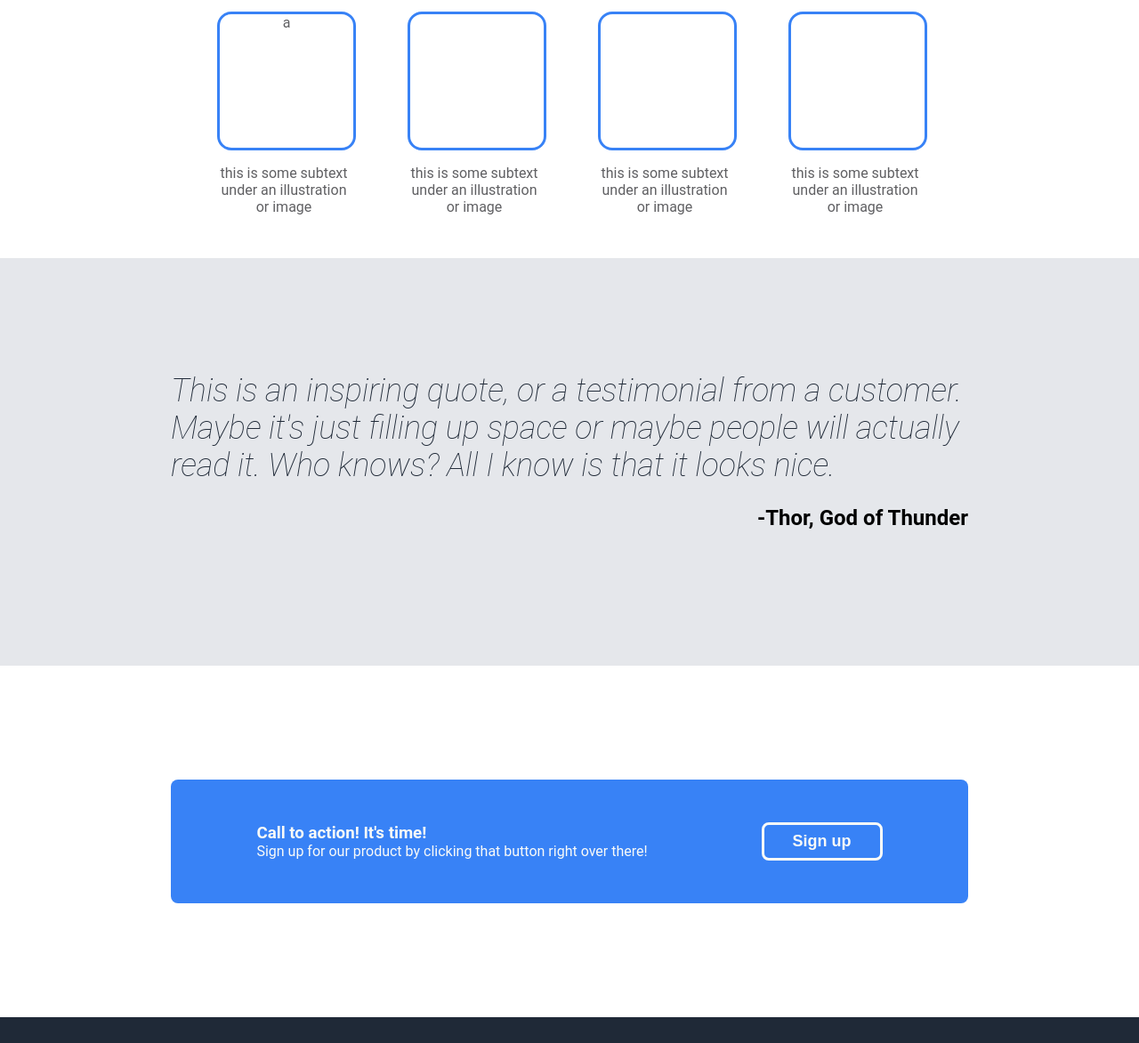
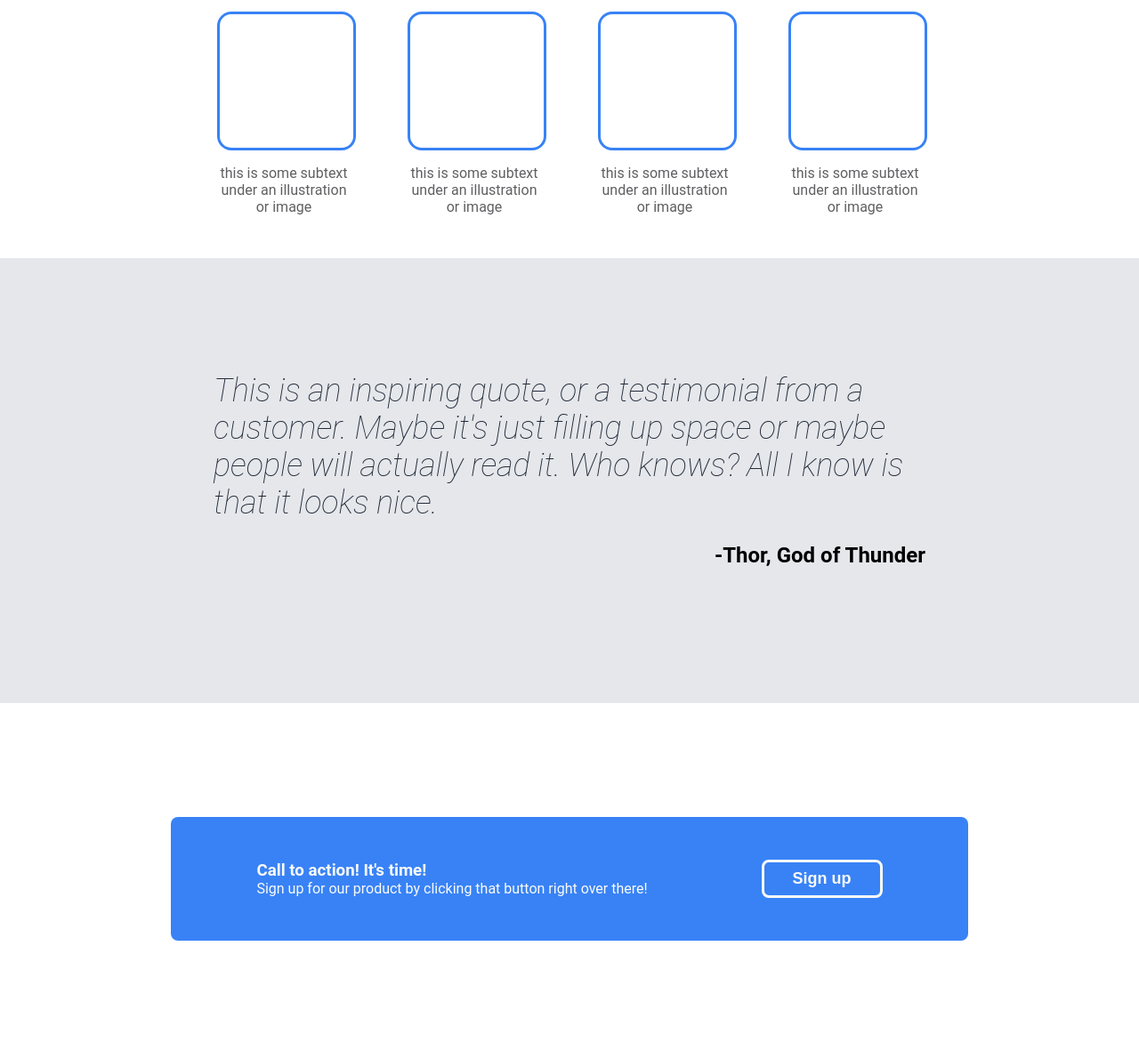
Before and after one commit to IanTGW/foundations-landing-page, a plain HTML site: page index.html in a window 1280 px wide. Shown: the part 641-1813 px from the top of the page at 89% size. Drawn offline with Linux system fonts and the light colour scheme.

Commit message:
Fix padding and width errors in css and fix html

```diff
--- a/index.html
+++ b/index.html
@@ -35,7 +35,7 @@
         </div>
         <div class="items">
             <div class="item">
-                <div class="img">a</div>
+                <div class="img"></div>
                 <p>this is some subtext under an illustration or image</p>
             </div>
             <div class="item" alt=" ">
--- a/style.css
+++ b/style.css
@@ -129,6 +129,8 @@ a {
     font-weight: 100;
     color: #1F2937;
     margin: 0px;
+    flex-grow: 0;
+    width: 800px;
 }
 
 .three .author {
@@ -136,10 +138,14 @@ a {
     text-align: end;
     font-size: 24px;
     font-weight: bold;
+    flex-grow: 0;
+    width: 800px;
 }
 
 .four {
-    padding: 128px 15%;
+    padding: 128px ;
+    display: flex;
+    justify-content: center;
 }
 
 .modal {
@@ -150,6 +156,8 @@ a {
     padding: 48px;
     gap: 128px;
     border-radius: 8px;
+    flex-grow: 0;
+    width: 800px
 }
 
 .modal .left {
```
